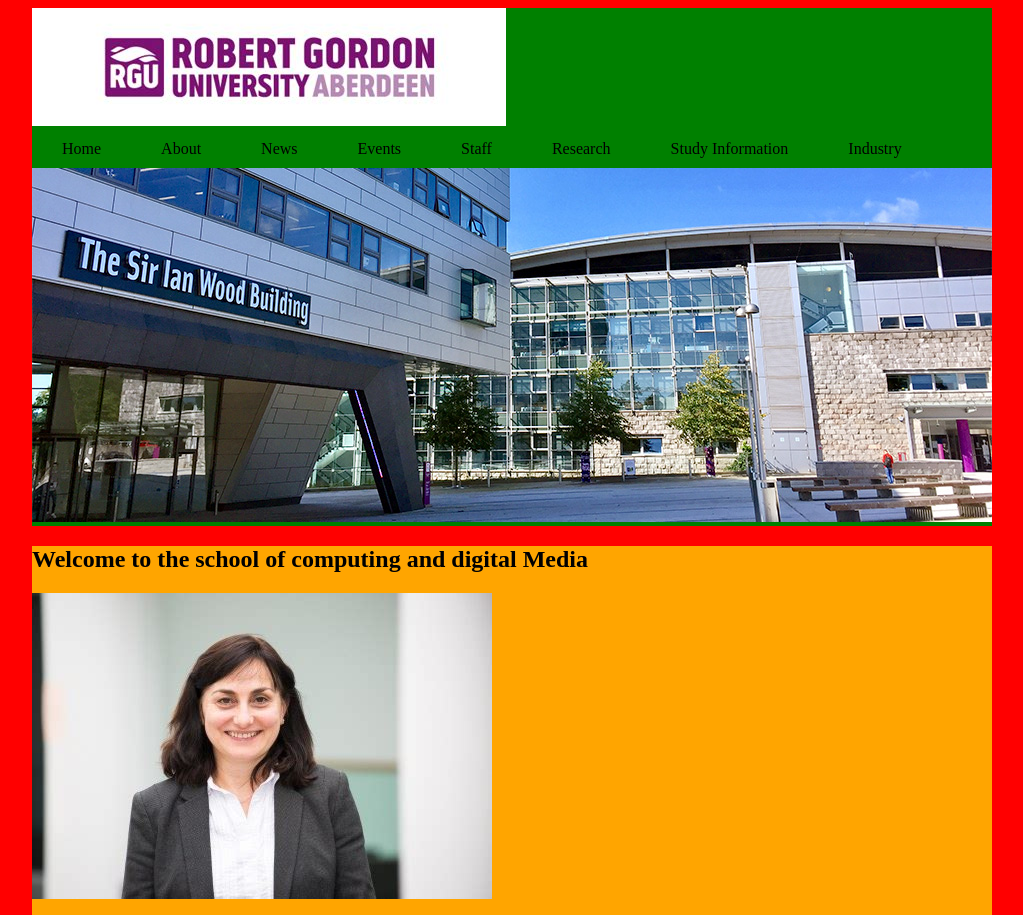
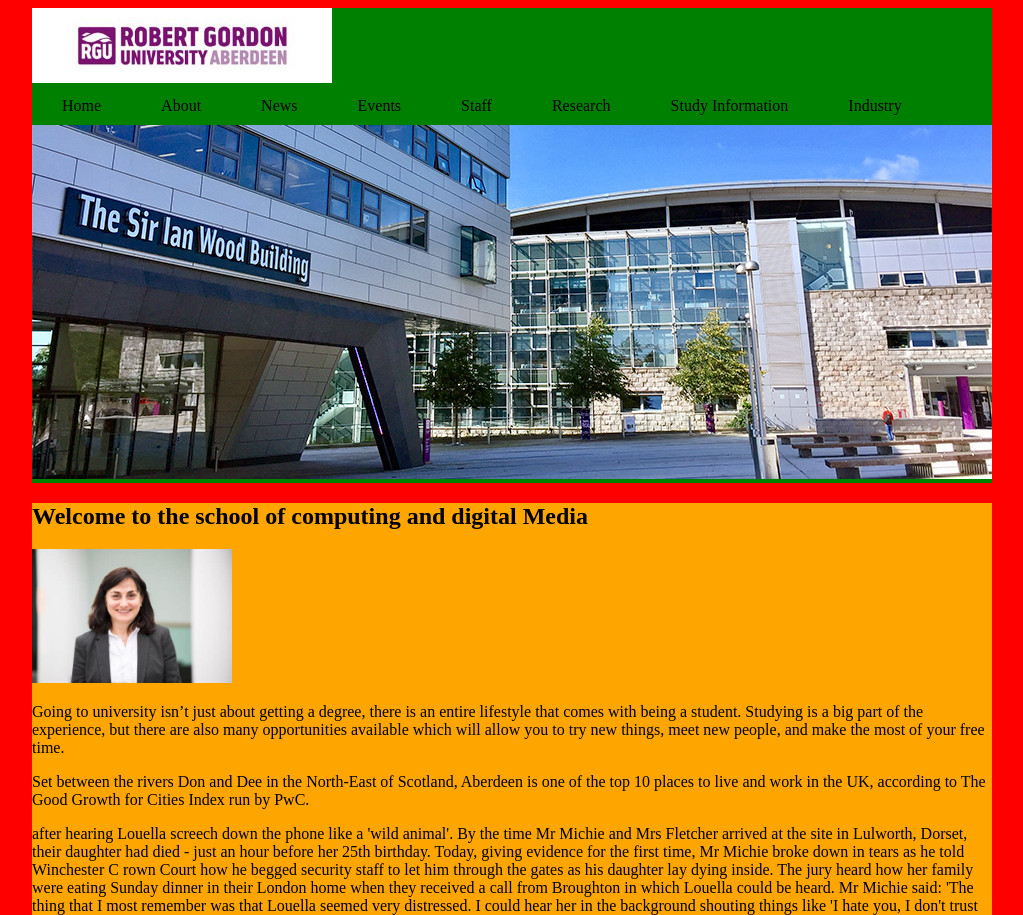
Before and after one commit to abdoul94/LAB3, a plain HTML site: page index.html in a window 1280 px wide. Shown: the top 915 px of the page, without its empty margins (128-1151 px from the left). Drawn offline with Linux system fonts and the light colour scheme.

Commit message:
new update1

```diff
--- a/index.html
+++ b/index.html
@@ -10,7 +10,7 @@
 
 <!--HEADER START -->
 <header>
-    <img src ="assets/images/rgulogo.jpg" alt="school of computing Logo">
+    <img src ="assets/images/rgulogo.jpg" alt="school of computing Logo"id="csdmlogo">
 
     <!--NAVIGATION START -->
     <nav>
@@ -26,7 +26,7 @@
         </ul>
     </nav>
     <!--NAVIGATION END -->
-    <img src ="assets/images/banner.jpg" alt="sir ian wood buliding">
+    <img src ="assets/images/banner.jpg" alt="sir ian wood buliding" id="banner">
 </header>
 <!-- HEADER END -->
 <!-- MAIN START -->
@@ -34,7 +34,7 @@
 <! --MAIN SECTION START -->
     <section>
         <H2> Welcome to the school of computing and digital Media</H2>
-    <img src="assets/images/chrisinajane.jpg" alt="chrisina Jayne">
+    <img src="assets/images/chrisinajane.jpg" alt="chrisina Jayne " id="hos">
     <p>
       Going to university isn’t
         just about getting a degree, there is
@@ -104,19 +104,25 @@
     </section>
         <! --MAIN SECTION END-->
         <!--SIDEBAR START-->
+    <
         <aside>
-            <
+
         </aside>
    <! --SIDEBAR END-->
 </main>
+
 <!-- MAIN END -->
 <!-- FOOTER START -->
 <footer>
  <!--FOOTER START -->
+
     <p>
         (c)2019 Abdoul Crabb
     </p>
 </footer>
+
+
+
 <!--FOOTER END -->
 
 </body>
```
